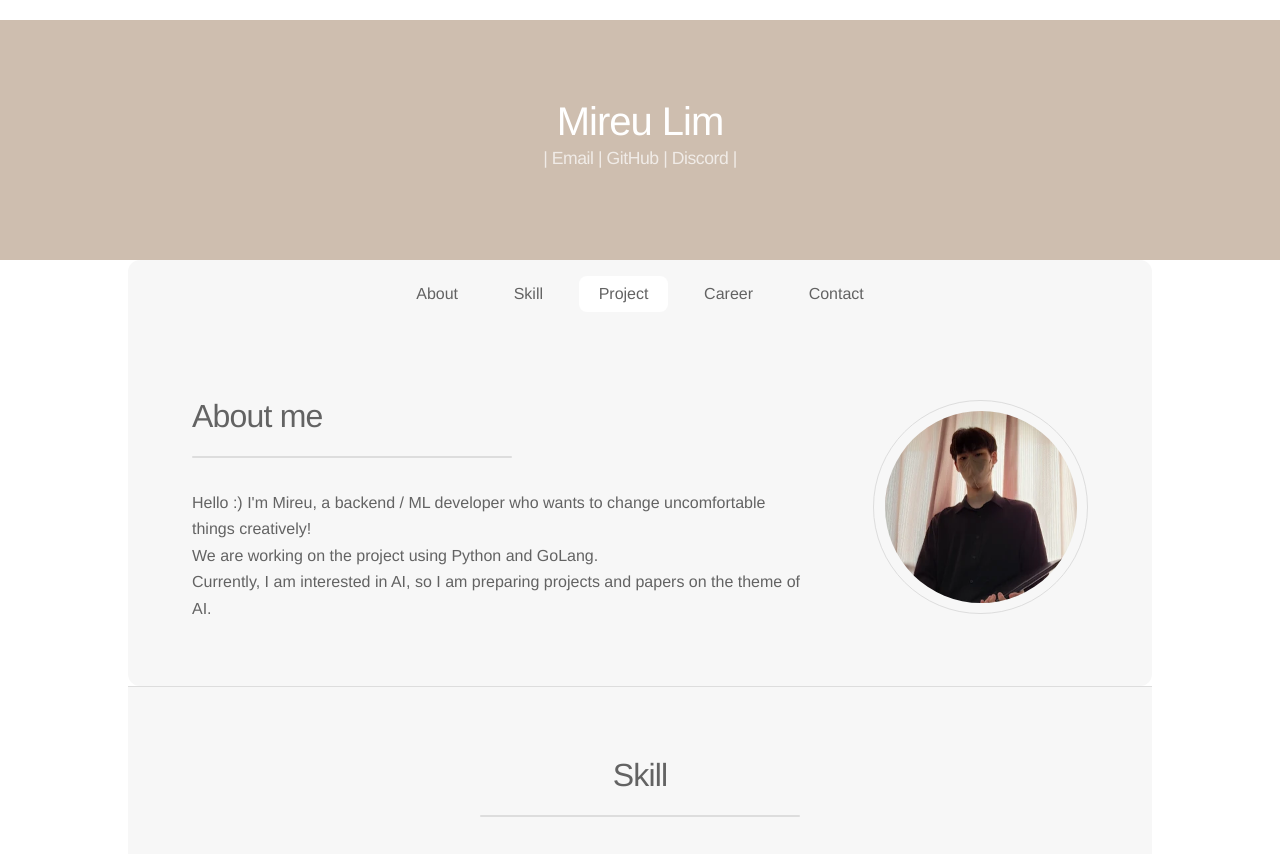
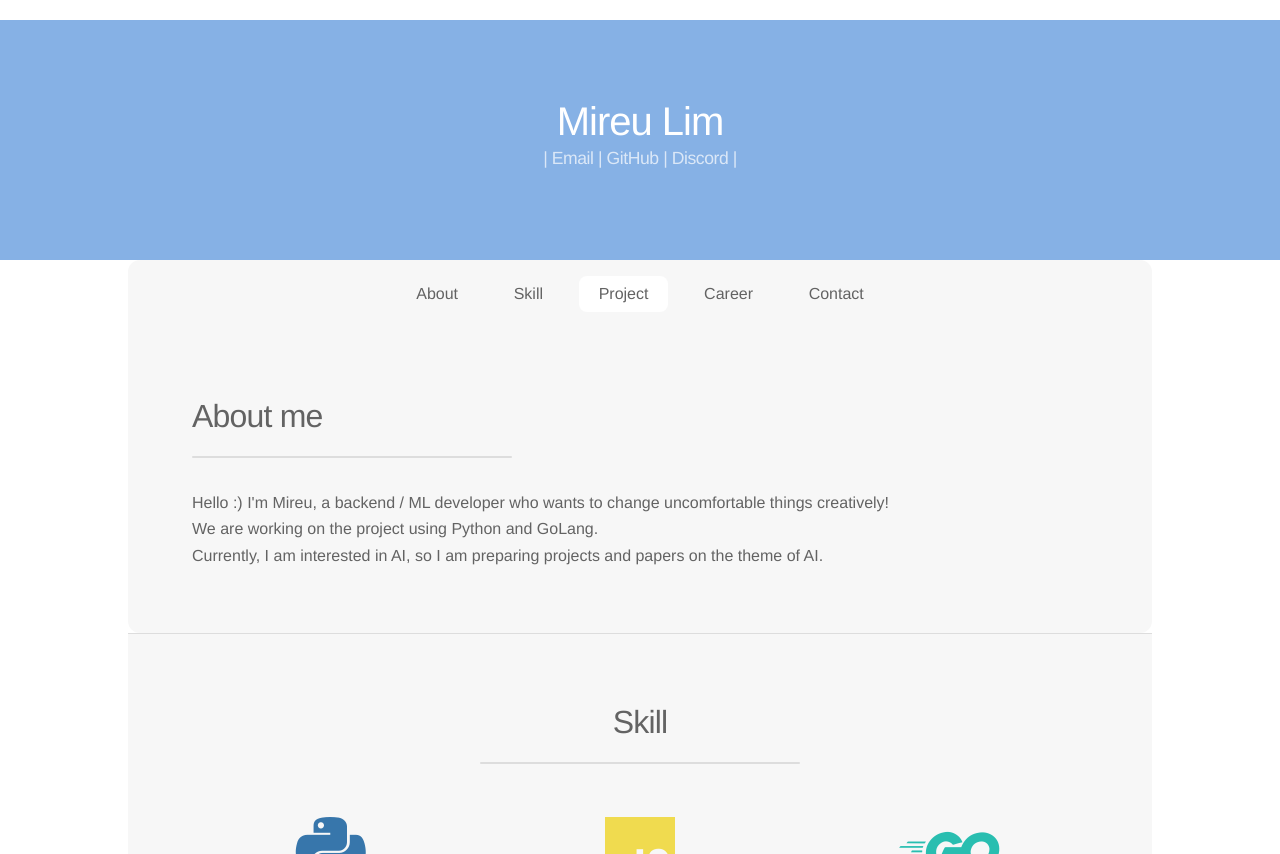
Before and after one commit to Mireu-Lab/Portfolio-Webpages, a Flask app: page / in a window 1280 px wide. Shown: the top 854 px of the page. Run offline with Flask 2, Linux system fonts and the light colour scheme; some libraries are stand-ins or nearby versions; some web fonts are replaced.

Commit message:
이미지 파일 삭제, 백그라운드 컬러 변경

```diff
--- a/DATA/info.json
+++ b/DATA/info.json
@@ -3,7 +3,7 @@
         "name" : "Mireu Lim",
         "email" : "limmireu1214@gmail.com",
 
-        "signature_color" : "#CEBEAF",
+        "signature_color" : "#86B1E5",
 
         "URL":{
             "GitHub" : "https://github.com/Mireu-Lab",
--- a/src/templates/index.html
+++ b/src/templates/index.html
@@ -59,9 +59,6 @@
 							<p>{{about}}</p>
 						{%endfor%}
 					</div>
-					<span class="image">
-						<img src="{{ url_for('static', filename='images/20220622_100214.png') }}" alt="">
-					</span>
 				</div>
 			</section>
 
```
Also changed, not shown: src/static/images/20220622_100214.png (deleted), src/static/images/background.png (deleted), src/static/images/background2.jpg (deleted), src/static/images/icon.png (deleted), src/static/images/icon_new.jpg (deleted), src/static/images/programing.png (deleted).
